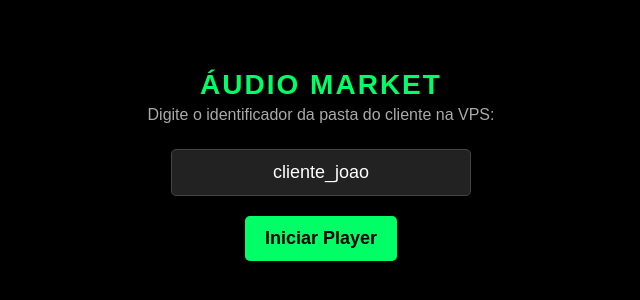
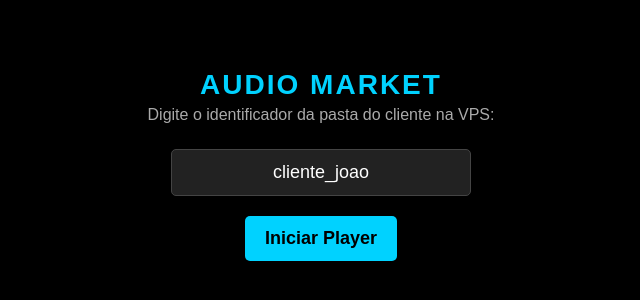
Before and after one commit to digaooliver92-hue/midia-indoor-player, a plain HTML site: page index.html in a window 1280 px wide. Shown: the part 230-530 px from the top of the page, without its empty margins (319-959 px from the left). Drawn offline with Linux system fonts and the light colour scheme.

Commit message:
Insere link do manifesto no head do index e corrige dados

```diff
--- a/index.html
+++ b/index.html
@@ -3,7 +3,8 @@
 <head>
     <meta charset="UTF-8">
     <meta name="viewport" content="width=device-width, initial-scale=1.0">
-    <title>Áudio Market - Player Mídia Indoor</title>
+    <title>Audio Market - Player Mídia Indoor</title>
+    <link rel="manifest" href="./manifest.json">
     <style>
         * { margin: 0; padding: 0; box-sizing: border-box; }
         body, html { width: 100%; height: 100%; background: #000; overflow: hidden; font-family: sans-serif; }
@@ -13,16 +14,16 @@
             background: rgba(0,0,0,0.95); display: flex; flex-direction: column;
             justify-content: center; align-items: center; color: #fff; z-index: 10;
         }
-        h1 { color: #00ff66; margin-bottom: 5px; font-size: 28px; text-transform: uppercase; letter-spacing: 2px; }
+        h1 { color: #00D2FF; margin-bottom: 5px; font-size: 28px; text-transform: uppercase; letter-spacing: 2px; }
         p { margin-bottom: 15px; color: #aaa; }
         input, button { padding: 12px 20px; font-size: 18px; margin: 10px; border-radius: 5px; border: none; }
         input { width: 300px; text-align: center; background: #222; color: #fff; border: 1px solid #444; }
-        button { background: #00ff66; color: #000; cursor: pointer; font-weight: bold; }
+        button { background: #00D2FF; color: #000; cursor: pointer; font-weight: bold; }
     </style>
 </head>
 <body>
     <div id="config-screen">
-        <h1>Áudio Market</h1>
+        <h1>Audio Market</h1>
         <p>Digite o identificador da pasta do cliente na VPS:</p>
         <input type="text" id="clienteInput" placeholder="Ex: cliente_joao" value="cliente_joao">
         <button onclick="iniciarPlayer()">Iniciar Player</button>
```
